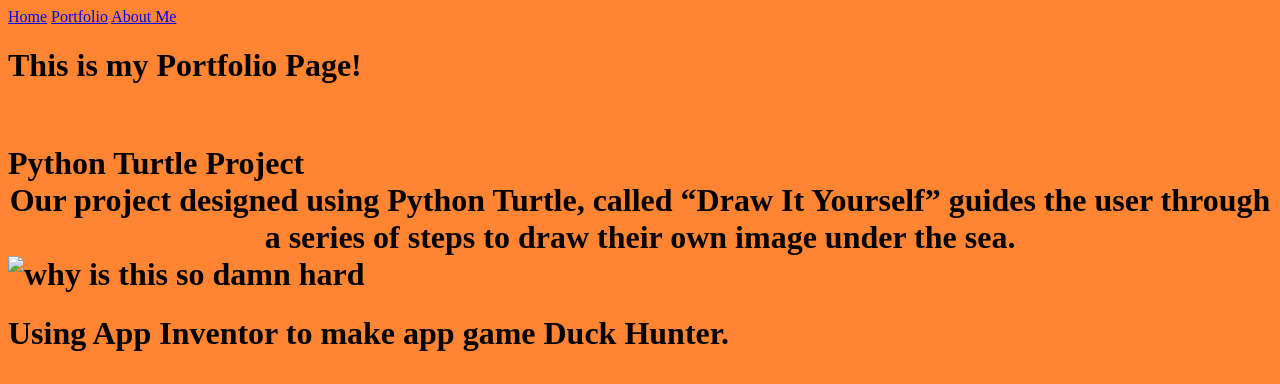
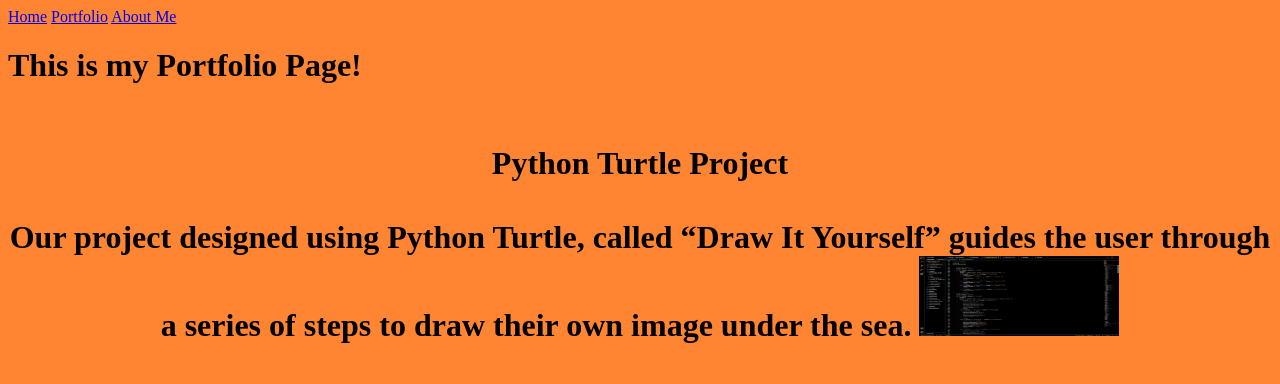
Before and after one commit to shravanic476/websitee, a plain HTML site: page portfolio.html in a window 1280 px wide. Shown: the top 384 px of the page. Drawn offline with Linux system fonts and the light colour scheme.

Commit message:
Update portfolio.html

```diff
--- a/portfolio.html
+++ b/portfolio.html
@@ -11,13 +11,14 @@
     <h1>This is my Portfolio Page!</h1>
 
     <br>
-    <h1>   Python Turtle Project
+    <h1>
+	    <center>Python Turtle Project<center>
     <br>
 
 
-	<center>Our project designed using Python Turtle, called “Draw It Yourself” guides the user through a series of steps to draw their own image under the sea. </center>
+	<body>Our project designed using Python Turtle, called “Draw It Yourself” guides the user through a series of steps to draw their own image under the sea. </body>
     <body>
-      <img src="draw.it.yourselfpng" alt="why is this so damn hard" width="200"
+      <img src="draw.it.yourself.png" alt="why is this so damn hard" width="200"
          height="80">
 
 <h1>   Using App Inventor to make app game Duck Hunter.</h1>
```
